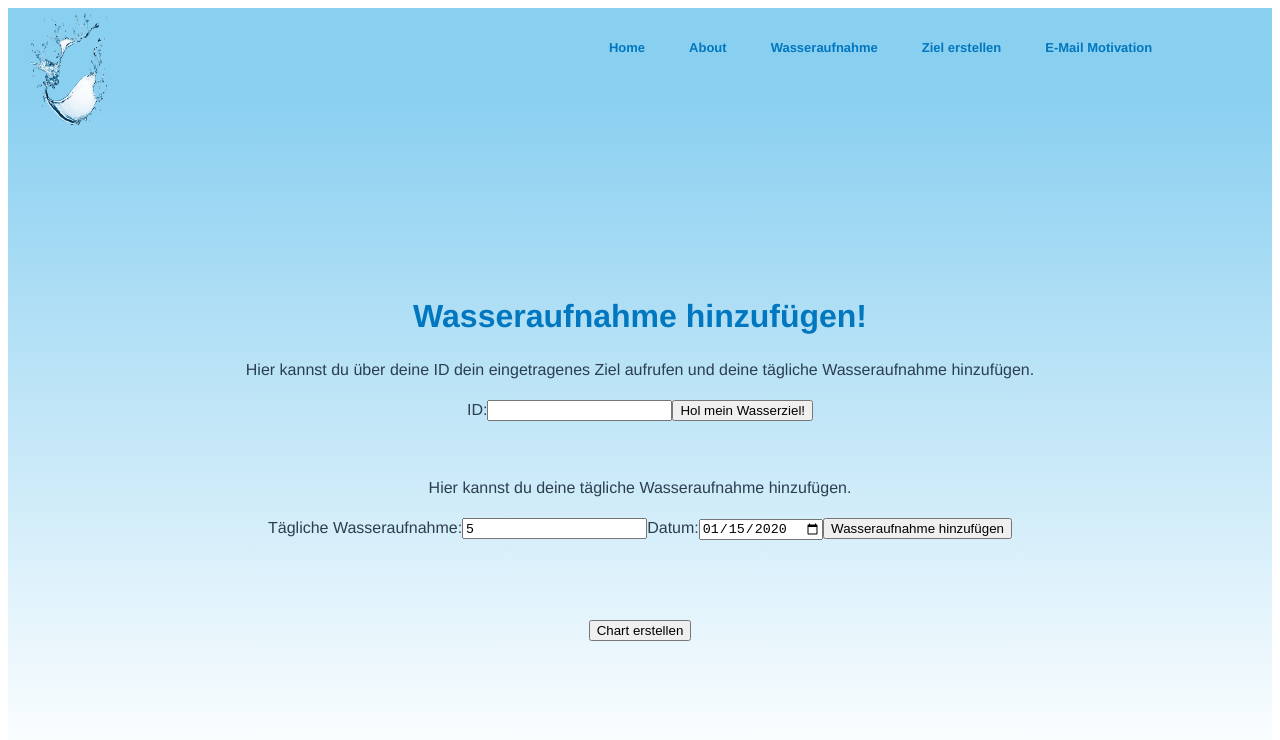
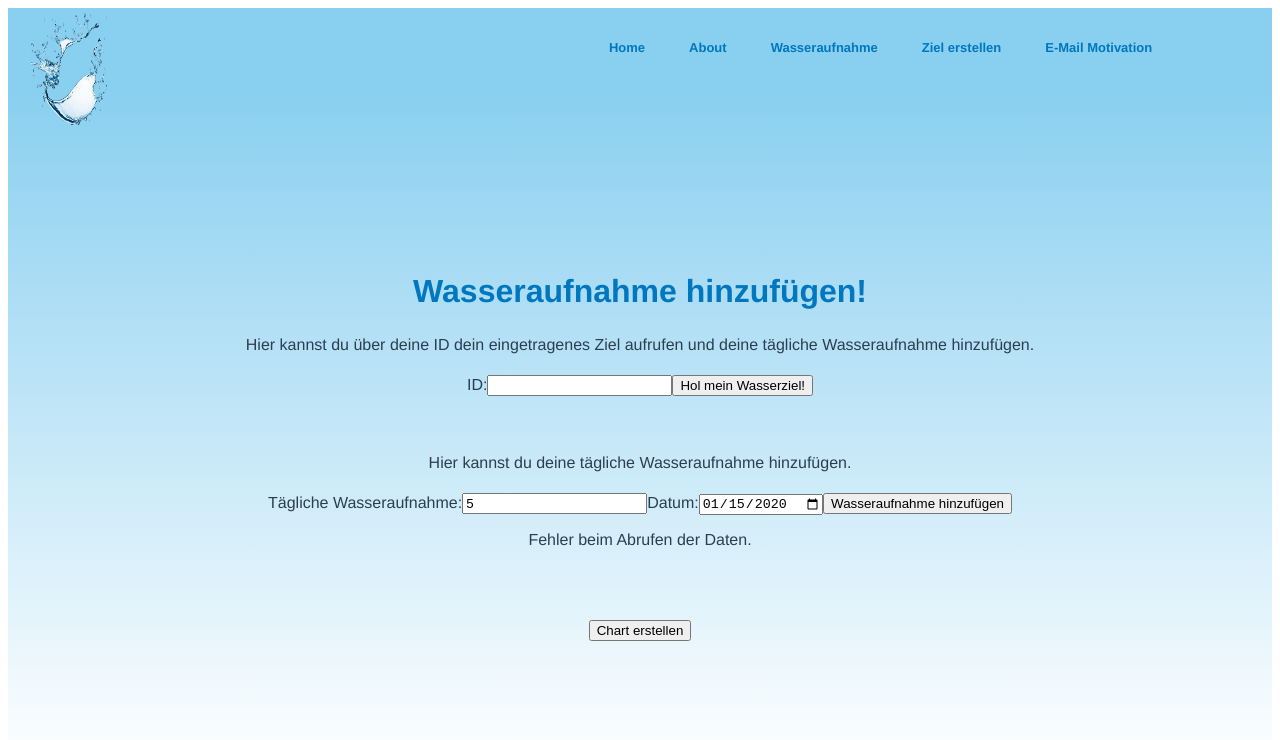
Before and after one commit to MilosSchlessing/person-frontend, a Vue app: page /persons in a window 1280 px wide. Both pictures are taken after typing "5", "2020-01-15" into the empty fields and a click on the button "Wasseraufnahme hinzufügen". Shown: the top 740 px of the page. Built offline with nearby package versions, Linux system fonts and the light colour scheme.

Commit message:
funktionalität bei wassergoal hinzufügen

```diff
--- a/src/views/PersonsView.vue
+++ b/src/views/PersonsView.vue
@@ -24,6 +24,8 @@
       <button class="glowing-btn" type="submit">Wasseraufnahme hinzufügen</button>
       <button class="glowing-btn" type="button" v-if="currentThing"
         @click="changeDailyWaterIntake(currentThing.id)">Wasseraufnahme ändern</button>
+        <br>
+        <p v-if="errorMessage" class="error-message">{{ errorMessage }}</p>
     </form>
     <p>{{ addIntakeMessage }}</p>
   </div>
@@ -91,6 +93,7 @@ export default {
       addIntakeMessage: '',
       getThingMessage: '',
       showAverageIntake: false,
+      errorMessage: '',
     }
   },
 
@@ -115,6 +118,7 @@ export default {
           this.editMode = false;
           this.getThingMessage = '';
           this.resetData();
+          this.errorMessage = '';
         } else {
           this.getThingMessage = 'Keine Daten für diese ID gefunden.';
           this.currentThing = null;
@@ -135,6 +139,8 @@ export default {
 
     async addDailyWaterIntake() {
     if (this.currentThing) {
+      this.errorMessage = '';
+
       const existingIntake = this.dailyWaterIntakes && this.dailyWaterIntakes.find(intake => intake.date === this.newDate);
       if (existingIntake) {
         this.addIntakeMessage = 'Es kann nicht mehr als eine Angabe pro Tag hinzugefügt werden.';
@@ -154,7 +160,7 @@ export default {
 
       await this.fetchDailyWaterIntakes();
     } else {
-        console.error('currentThing is null!');
+      this.errorMessage = 'Fehler beim Abrufen der Daten.';
     }
   },
 
```
Lines whose indentation alone changed are shown as unchanged.
